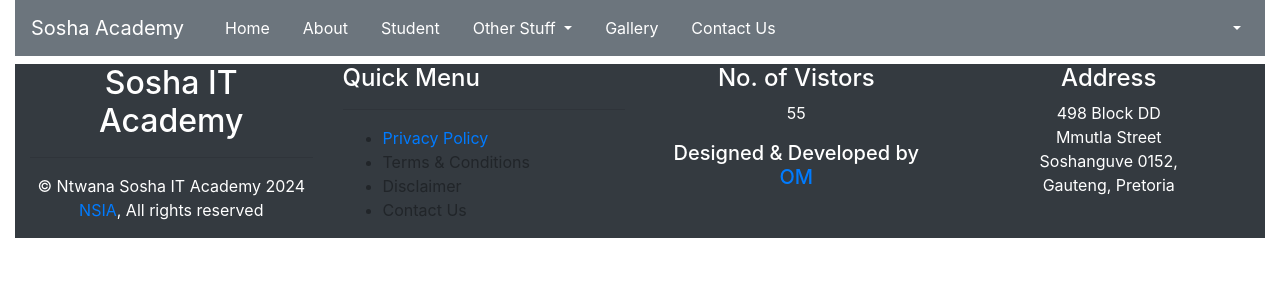
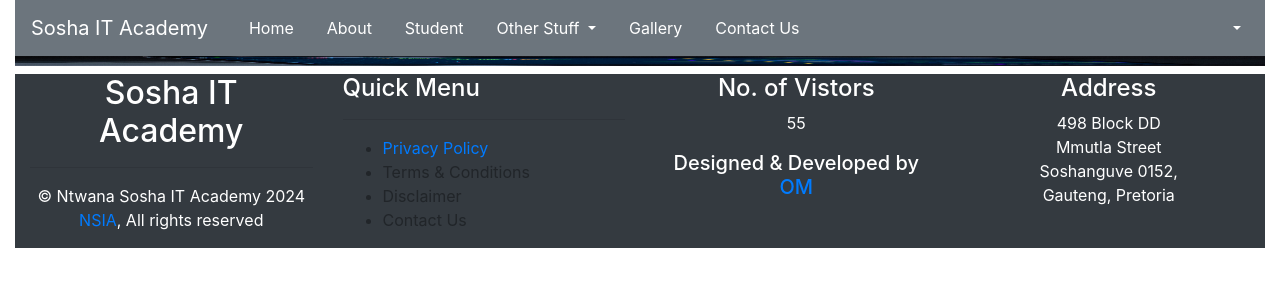
Before and after one commit to OamoTololo/school-management, a PHP site: page / in a window 1280 px wide. Shown: the top 300 px of the page. Run offline with PHP 8.4, Linux system fonts and the light colour scheme; some libraries are stand-ins or nearby versions; some web fonts are replaced.

Commit message:
Created a carousel slider.

```diff
--- a/css/custom.css
+++ b/css/custom.css
@@ -1,3 +1,10 @@
+/* start of carousel */
+.carousel-item img {
+    width: 20px;
+    height: 10px;
+}
+/* end of carousel*/
+
 /* start of navbar */
     /* start of login-user*/
 
--- a/inc/navbar.php
+++ b/inc/navbar.php
@@ -1,6 +1,6 @@
 <nav class="navbar navbar-expand-lg navbar-light bg-secondary">
 
-    <a class="navbar-brand text-white" href="index.php">Sosha Academy</a>
+    <a class="navbar-brand text-white" href="index.php">Sosha IT Academy</a>
     <button class="navbar-toggler" type="button" data-toggle="collapse" data-target="#navbarSupportedContent" aria-controls="navbarSupportedContent" aria-expanded="false" aria-label="Toggle navigation">
         <span class="navbar-toggler-icon"></span>
     </button>
--- /dev/null
+++ b/inc/slider.php
@@ -0,0 +1,13 @@
+<div id="carouselExampleSlidesOnly" class="carousel slide" data-ride="carousel">
+    <div class="carousel-inner">
+        <div class="carousel-item active">
+            <img class="d-block w-100" src="images/slider1.jpg" alt="First slide">
+        </div>
+        <div class="carousel-item">
+            <img class="d-block w-100" src="images/slider2.jpg" alt="Second slide">
+        </div>
+        <div class="carousel-item">
+            <img class="d-block w-100" src="images/slider3.jpg" alt="Third slide">
+        </div>
+    </div>
+</div>
--- a/index.php
+++ b/index.php
@@ -8,6 +8,7 @@
         <!-- Start of col-lg-12 -->
         <div class="col-lg-12">
             <?php include ('inc/navbar.php'); ?>
+            <?php include ('inc/slider.php'); ?>
         </div>
         <!-- End of col-lg-12 -->
     </div>
```
Also changed, not shown: images/slider1.jpg, images/slider2.jpg (added), images/slider3.jpg (added).
